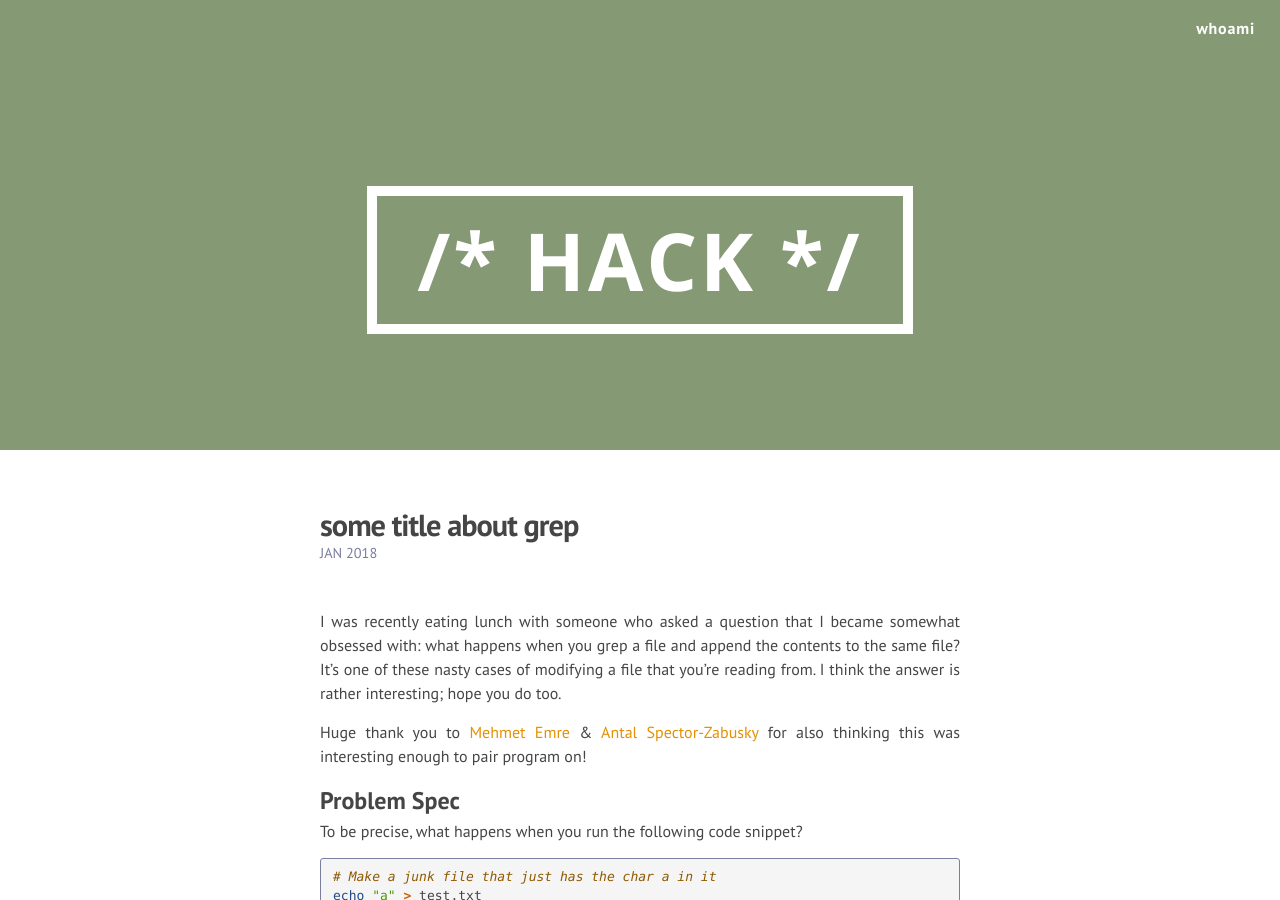
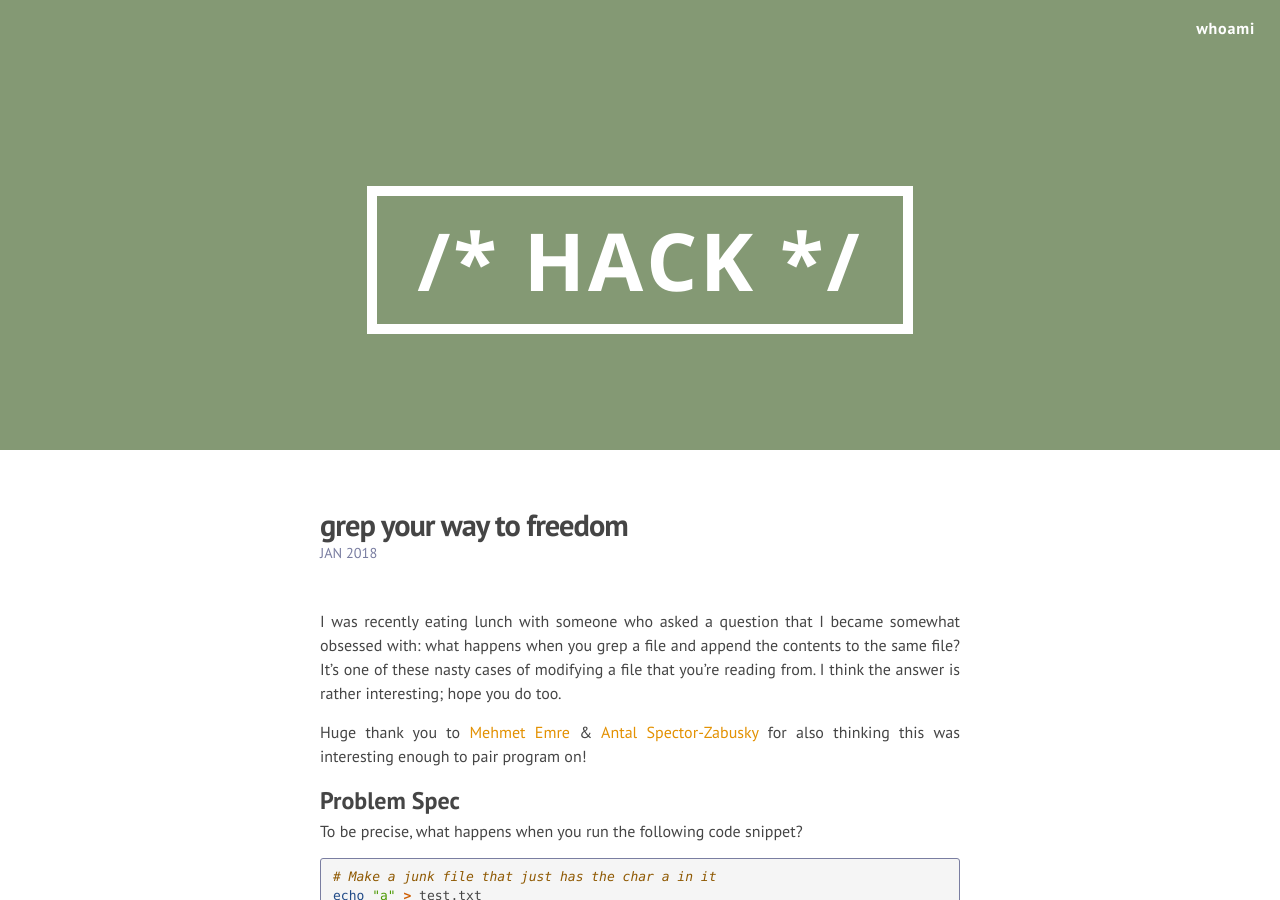
Before and after one commit to anniecherk/anniecherk.github.io, a Jekyll site: the page built from _posts/2018-01-11-grep.markdown, in a window 1280 px wide and 900 px high. Built offline with Jekyll 4.4.1, drawn with Linux system fonts in a browser that asks for light colours; nearby versions of some CDN libraries.

Commit message:
modified working title for grep

```diff
--- a/_posts/2018-01-11-grep.markdown
+++ b/_posts/2018-01-11-grep.markdown
@@ -1,6 +1,6 @@
 ---
 layout: post
-title: "some title about grep"
+title: "grep your way to freedom"
 date: 2018-01-12
 permalink: grep-your-way-to-freedom
 categories: computers
```
